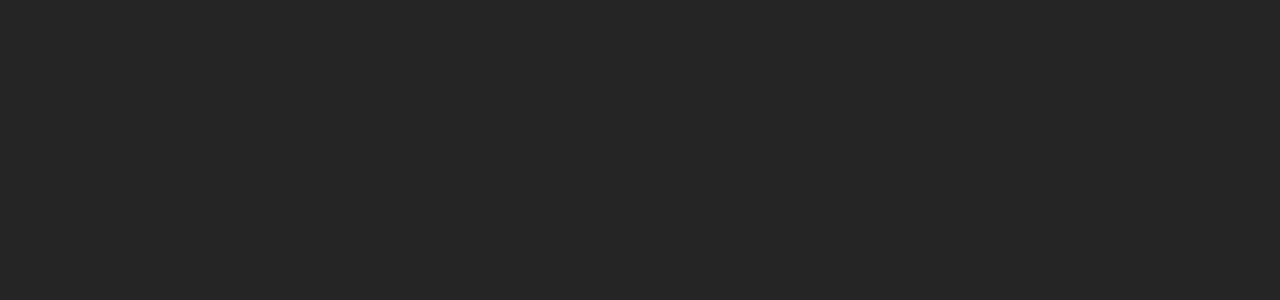
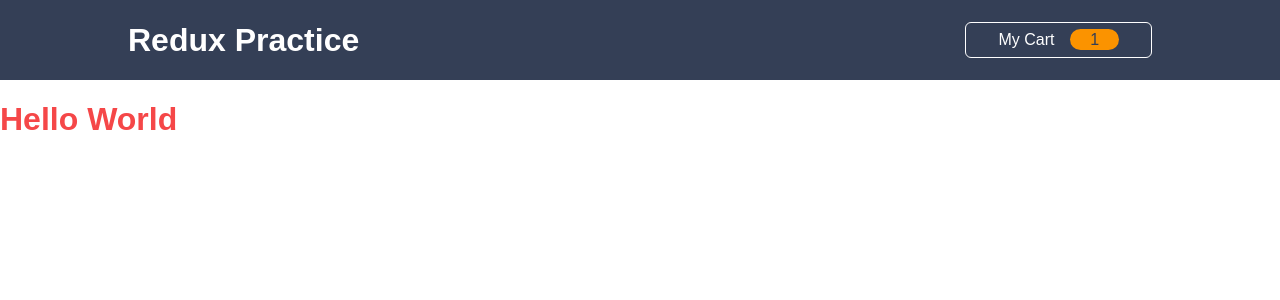
Before and after one commit to PythonDjangoJavascript/Redux_intermediate_prac, a React (Create React App) app: page / in a window 1280 px wide. Shown: the top 300 px of the page. Built offline with nearby package versions, Linux system fonts and the light colour scheme.

Commit message:
header and layout component added

```diff
--- a/src/App.js
+++ b/src/App.js
@@ -1,9 +1,10 @@
-
+import Layout from "./components/Layout/Layout";
 
 function App() {
   return (
-    <div className="App">
-    </div>
+    <Layout>
+      <h1>Hello World</h1>
+    </Layout>
   );
 }
 
--- /dev/null
+++ b/src/components/Cart/CartButton.jsx
@@ -0,0 +1,13 @@
+import classes from "./CartButton.module.css"
+
+
+const CartButton = () => {
+    return (
+        <button className={classes.button}>
+            <span>My Cart</span>
+            <span className={classes.badge}>1</span>
+        </button>
+    )
+}
+
+export default CartButton
--- /dev/null
+++ b/src/components/Cart/CartButton.module.css
@@ -0,0 +1,23 @@
+.button {
+    background-color: transparent;
+    border-color: white;
+    color: white;
+}
+
+.button:hover,
+.button:active {
+    background-color: transparent;
+    border-color: #FB9300;
+    color: #FB9300;
+}
+
+.button span {
+    margin: 0 0.5rem;
+}
+
+.badge {
+    background-color: #FB9300;
+    border-radius: 30px;
+    padding: 0.15rem 1.24rem;
+    color: #343F56;
+}
--- a/src/components/Layout/Layout.jsx
+++ b/src/components/Layout/Layout.jsx
@@ -0,0 +1,13 @@
+import MainHeader from "./MainHeader"
+
+
+const Layout = (props) => {
+    return (
+        <>
+            <MainHeader />
+            <main>{props.children}</main>
+        </>
+    )
+}
+
+export default Layout
--- /dev/null
+++ b/src/components/Layout/MainHeader.jsx
@@ -0,0 +1,19 @@
+import CartButton from "../Cart/CartButton"
+
+import classes from "./MainHeader.module.css"
+
+
+const MainHeader = () => {
+    return (
+        <header className={classes.header}>
+            <h1>Redux Practice</h1>
+            <ul>
+                <li>
+                    <CartButton />
+                </li>
+            </ul>
+        </header>
+    )
+}
+
+export default MainHeader
--- /dev/null
+++ b/src/components/Layout/MainHeader.module.css
@@ -0,0 +1,19 @@
+.header {
+    width: 100%;
+    height: 5rem;
+    padding: 0 10%;
+    display: flex;
+    align-items: center;
+    justify-content: space-between;
+    background-color: #343F56;
+}
+
+.header h1 {
+    color: white;
+}
+
+.header ul {
+    list-style: none;
+    margin: 0;
+    padding: 0;
+}
--- a/src/index.css
+++ b/src/index.css
@@ -5,8 +5,8 @@
 body {
   margin: 0;
   font-family: sans-serif;
-  color: #252525;
-  background-color: #252525;
+  color: #F54748;
+  background-color: white;
 }
 
 button {
```
Also changed, not shown: src/components/Layout/Layout.module.css (deleted).
